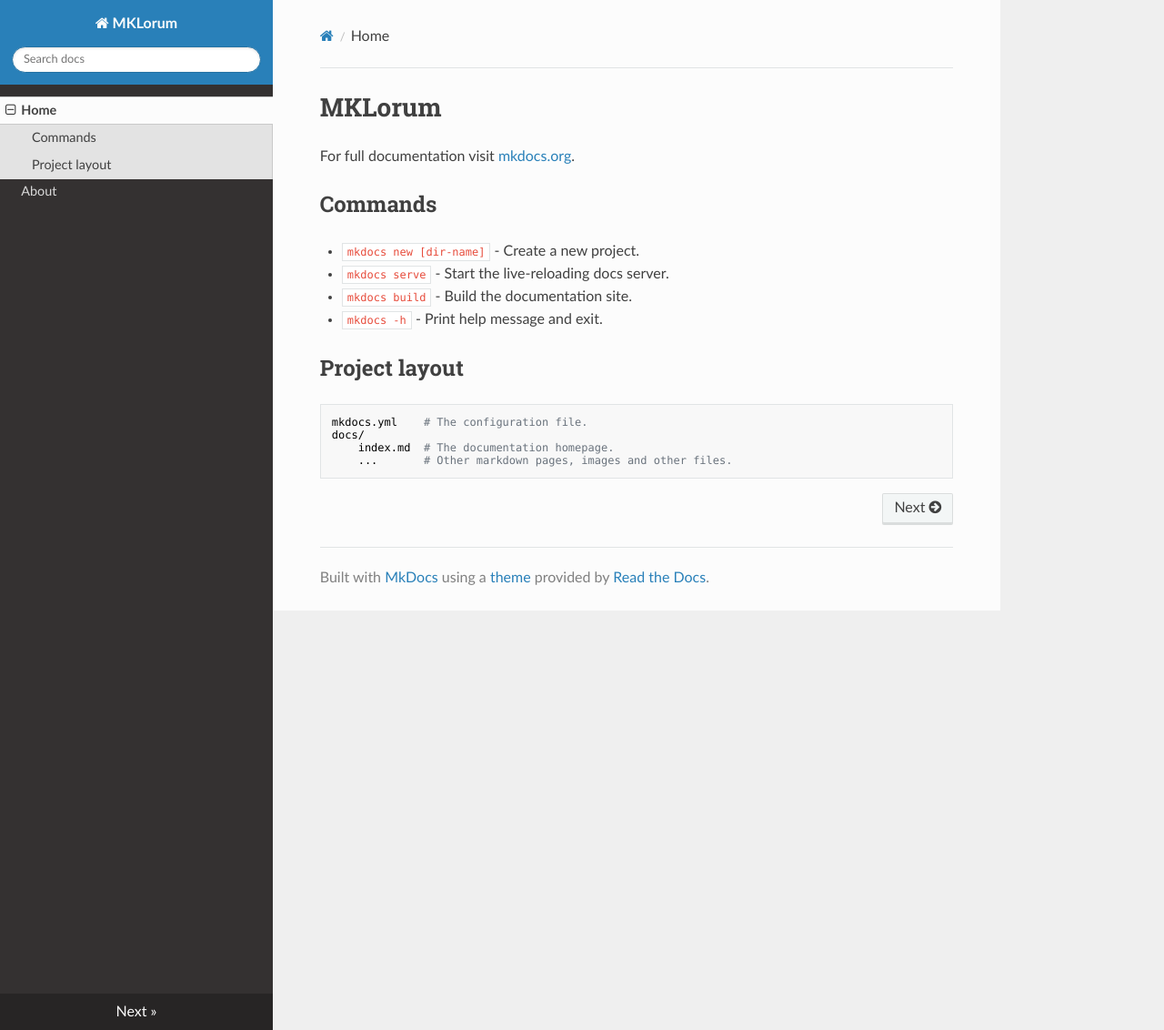
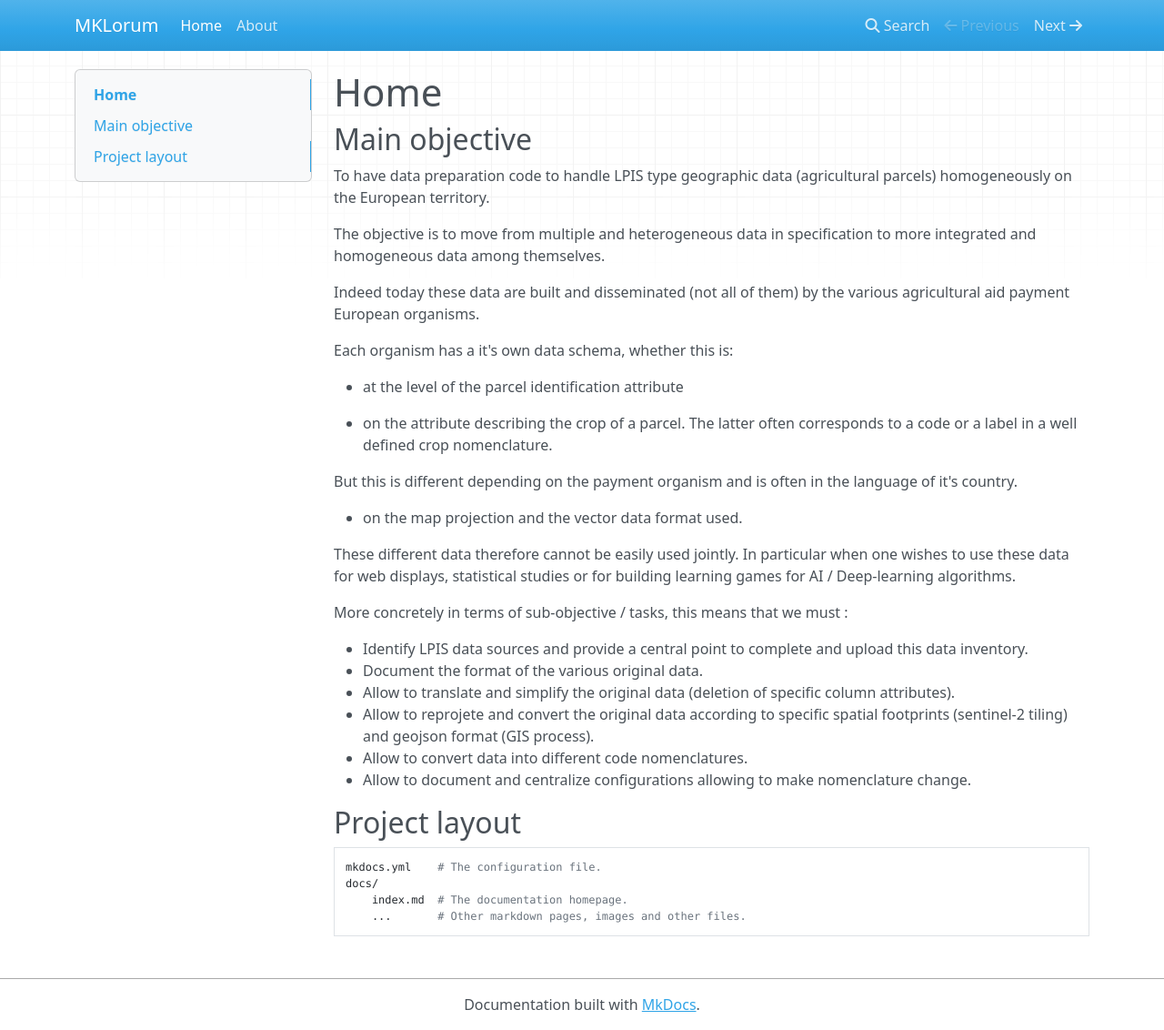
Before and after one commit to Okcase/Projet-stage, an MkDocs documentation site: the page built from doc/docs/index.md, in a window 1280 px wide and 1132 px high. Shown: the whole window at 91% size. Built offline with MkDocs 1.6.1, drawn with Linux system fonts in a browser that asks for light colours; nearby versions of some CDN libraries.

Commit message:
début de la doc

```diff
--- a/doc/docs/index.md
+++ b/doc/docs/index.md
@@ -1,13 +1,33 @@
-# MKLorum
+# Home
 
-For full documentation visit [mkdocs.org](https://www.mkdocs.org).
+## Main objective
 
-## Commands
+To have data preparation code to handle LPIS type geographic data (agricultural parcels) homogeneously on the European territory.
 
-* `mkdocs new [dir-name]` - Create a new project.
-* `mkdocs serve` - Start the live-reloading docs server.
-* `mkdocs build` - Build the documentation site.
-* `mkdocs -h` - Print help message and exit.
+The objective is to move from multiple and heterogeneous data in specification to more integrated and homogeneous data among themselves.
+
+Indeed today these data are built and disseminated (not all of them) by the various agricultural aid payment European organisms.
+
+Each organism has a it's own data schema, whether this is:
+
+- at the level of the parcel identification attribute
+
+- on the attribute describing the crop of a parcel. The latter often corresponds to a code or a label in a well defined crop nomenclature.
+
+  But this is different depending on the payment organism and is often in the language of it's country.
+
+- on the map projection and the vector data format used.
+
+These different data therefore cannot be easily used jointly. In particular when one wishes to use these data for web displays, statistical studies or for building learning games for AI / Deep-learning algorithms.
+
+More concretely in terms of sub-objective / tasks, this means that we must :
+
+- Identify LPIS data sources and provide a central point to complete and upload this data inventory.
+- Document the format of the various original data.
+- Allow to translate and simplify the original data (deletion of specific column attributes).
+- Allow to reprojete and convert the original data according to specific spatial footprints (sentinel-2 tiling) and geojson format (GIS process).
+- Allow to convert data into different code nomenclatures.
+- Allow to document and centralize configurations allowing to make nomenclature change.
 
 ## Project layout
 
--- a/doc/mkdocs.yml
+++ b/doc/mkdocs.yml
@@ -3,4 +3,3 @@
 nav:
     - Home: index.md
     - About: about.md
-theme: readthedocs
```
